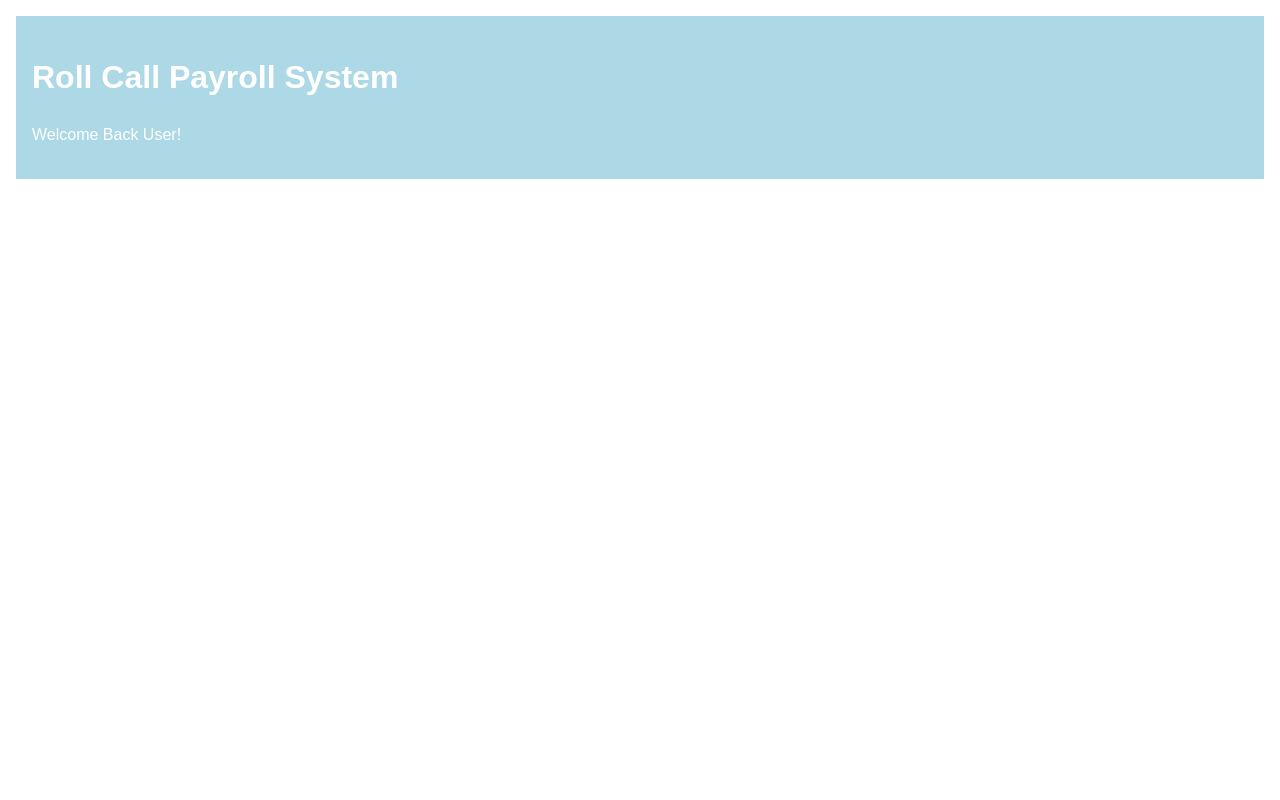
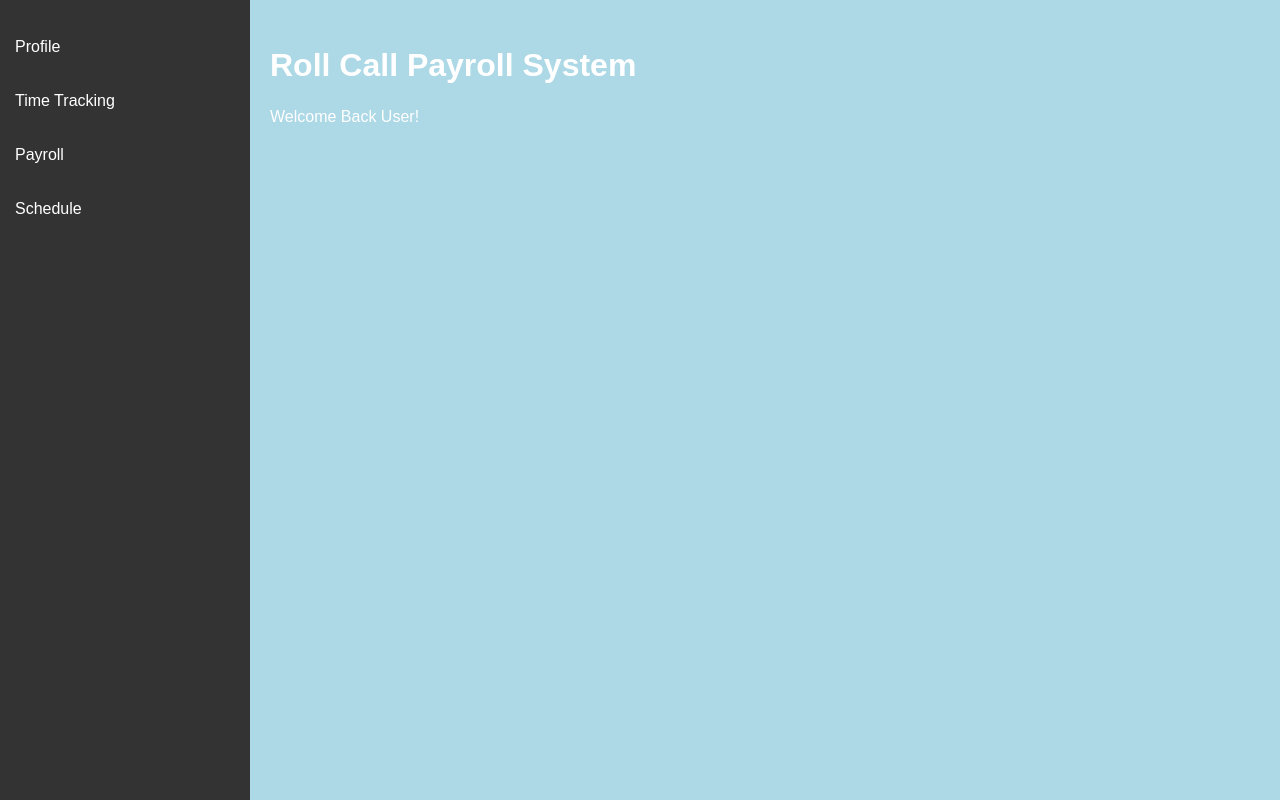
Before and after one commit to ashleymerino3/COSC412-Roll-Call-Payroll, a React (Vite) app: page / in a window 1280 px wide. Built offline with nearby package versions, Linux system fonts and the light colour scheme.

Commit message:
Added a side navigation bar

```diff
--- a/src/components/navbar.jsx
+++ b/src/components/navbar.jsx
@@ -0,0 +1,23 @@
+import React from "react";
+import "../styles/styles.css";
+
+export default function Navbar() {
+  return (
+    <nav className="side-nav">
+      <ul>
+        <li>
+          <a href="#">Profile</a>
+        </li>
+        <li>
+          <a href="#">Time Tracking</a>
+        </li>
+        <li>
+          <a href="#">Payroll</a>
+        </li>
+        <li>
+          <a href="#">Schedule</a>
+        </li>
+      </ul>
+    </nav>
+  );
+}
--- a/src/pages/home.jsx
+++ b/src/pages/home.jsx
@@ -1,15 +1,18 @@
 import * as React from "react";
+import Navbar from "../components/navbar"; // Import the Navbar component
 import "../styles/styles.css";
 
 export default function Home() {
   const hello = "Roll Call Payroll System";
 
   return (
-    <div className = "home-container">
-      <h1 className="title">{hello}</h1>
-      <p>
-        Welcome Back User!
-      </p>
+    <div className="container">
+      <Navbar /> {/* Sidebar navigation */}
+
+      <div className="home-container">
+        <h1 className="title">{hello}</h1>
+        <p>Welcome Back User!</p>
+      </div>
     </div>
   );
 }
--- a/src/styles/styles.css
+++ b/src/styles/styles.css
@@ -1,6 +1,4 @@
-/* a minimalist set of CSS resets */
-
-/* default to border-box */
+/* A minimalist set of CSS resets */
 html {
   box-sizing: border-box;
   font-size: 16px;
@@ -10,22 +8,75 @@ html {
   box-sizing: inherit;
 }
 
-/* adjust typography defaults */
+/* Adjust typography defaults */
 body {
-  margin: 1rem;
+  margin: 0;
   font-family: sans-serif;
   line-height: 1.5;
 }
 
-.home-container {
-  background-color: lightblue;
-  padding: 1rem;
+/* Sidebar (Navigation) Styles */
+.side-nav {
+  position: fixed; /* Fixed sidebar on the left */
+  top: 0;
+  left: 0;
+  width: 250px; /* Set width for sidebar */
+  height: 100%; /* Full height */
+  background-color: #333; /* Dark background for sidebar */
   color: white;
+  padding-top: 20px;
 }
 
-/* images and videos max out at full width */
+.side-nav ul {
+  list-style-type: none;
+  padding: 0;
+  margin: 0;
+}
+
+.side-nav ul li {
+  padding: 15px;
+  text-align: left;
+}
+
+.side-nav ul li a {
+  color: white;
+  text-decoration: none;
+  display: block;
+}
+
+.side-nav ul li a:hover {
+  background-color: #575757; /* Highlight on hover */
+}
+
+/* Main content area */
+.home-container {
+  margin-left: 250px; /* Push content to the right of the sidebar */
+  padding: 20px;
+  background-color: lightblue; /* Background for the main content */
+  color: white; /* Text color */
+  height: 100vh; /* Full height */
+}
+
+/* Typography for title */
+.title {
+  font-size: 2rem;
+  margin-bottom: 10px;
+}
+
+/* Ensure images and videos are responsive */
 img,
 video {
   height: auto;
   max-width: 100%;
 }
+
+/* Optional: Make the sidebar responsive on smaller screens */
+@media (max-width: 768px) {
+  .side-nav {
+    width: 200px; /* Smaller width for mobile */
+  }
+
+  .home-container {
+    margin-left: 0; /* Remove margin on small screens */
+  }
+}
```
Also changed, not shown: 1 other file (tests, documents, lock files or other folders).
